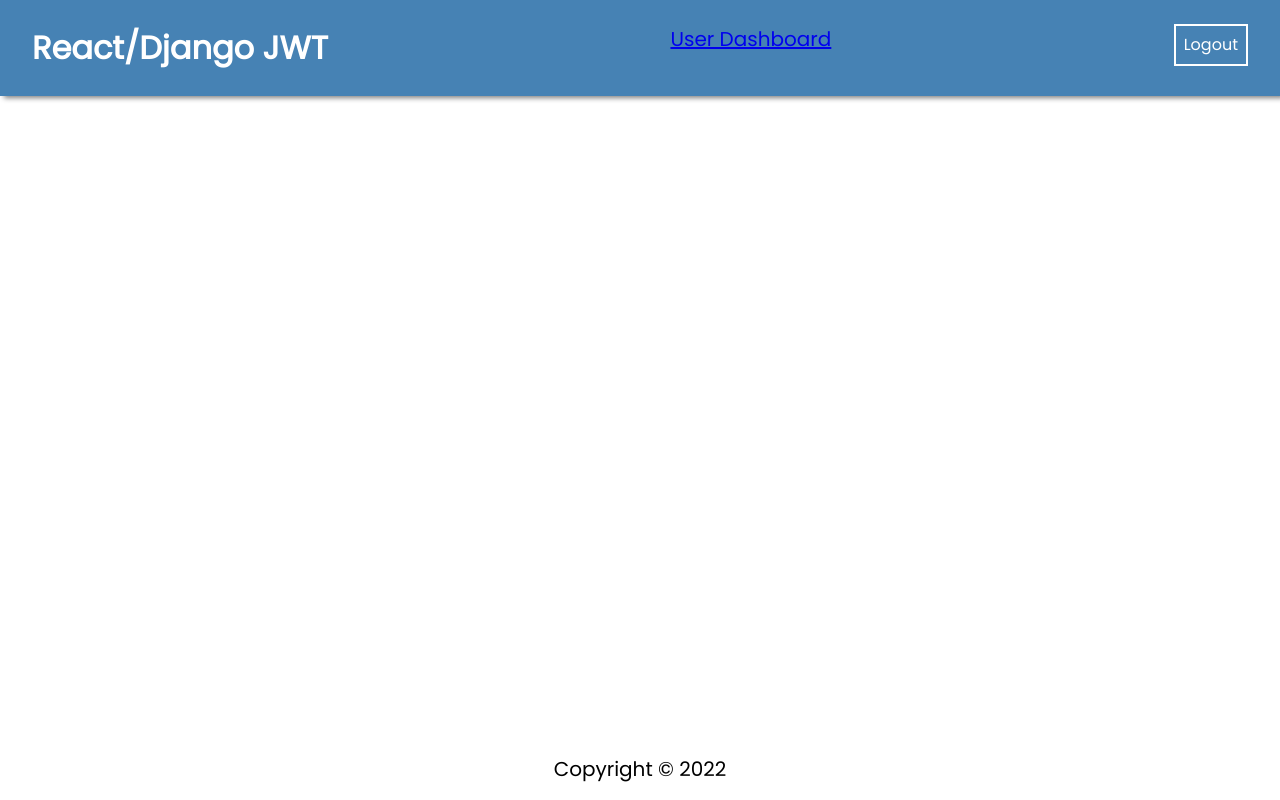
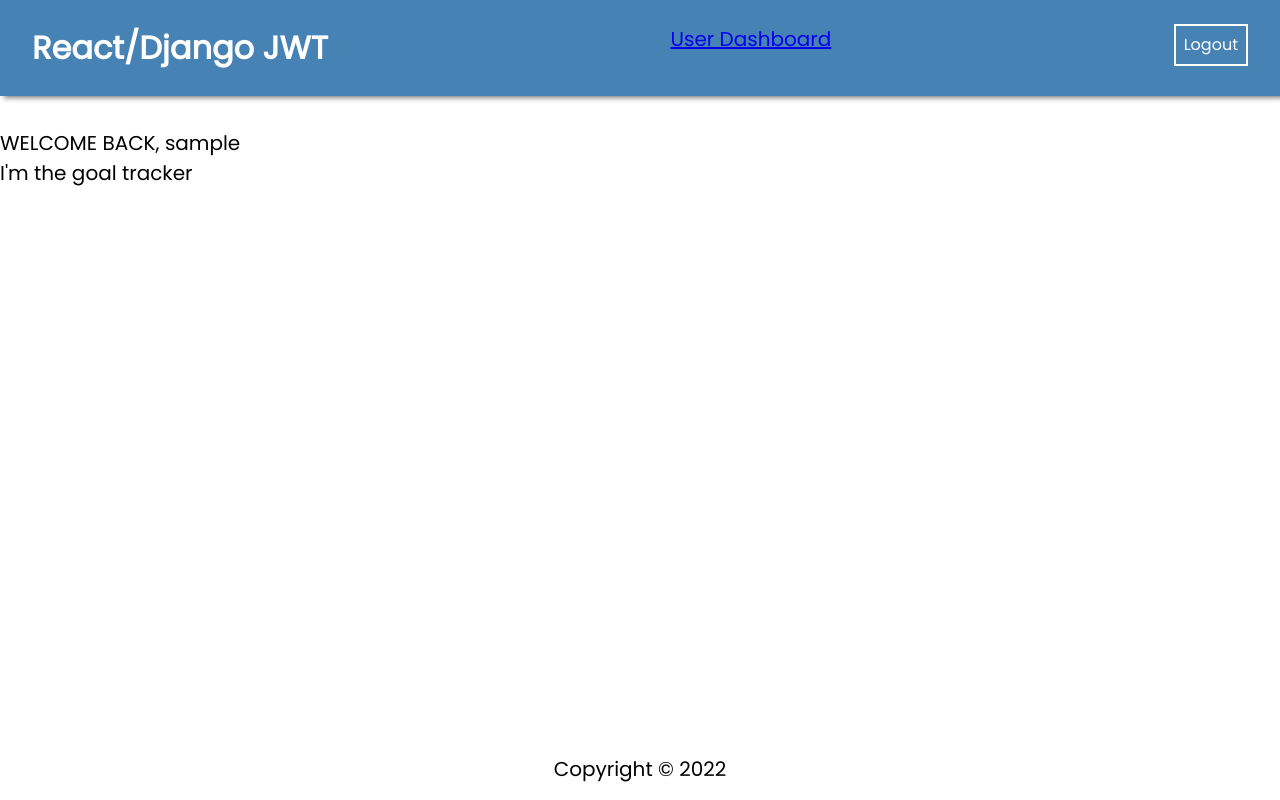
Before and after one commit to tjdanielson/capstone, a React (Create React App) app in the folder frontend/: page /profile in a window 1280 px wide. Built offline with nearby package versions, Linux system fonts and the light colour scheme; no server answers; sample sign-in values are in the browser's storage.

Commit message:
Added GoalTracker component and axios call to get userstats.

```diff
--- /dev/null
+++ b/frontend/src/components/GoalTracker/GoalTracker.jsx
@@ -0,0 +1,15 @@
+import React from "react";
+import { useEffect, useState } from "react";
+import useAuth from "../../hooks/useAuth";
+
+import axios from "axios";
+
+const GoalTracker = (props) => {
+  return (
+    <div>
+      <p>I'm the goal tracker</p>
+    </div>
+  );
+};
+
+export default GoalTracker;
--- a/frontend/src/pages/HomePage/UserDashboard.js
+++ b/frontend/src/pages/HomePage/UserDashboard.js
@@ -1,11 +1,36 @@
 import React from "react";
 import { useEffect, useState } from "react";
 import useAuth from "../../hooks/useAuth";
+import GoalTracker from "../../components/GoalTracker/GoalTracker";
 
 import axios from "axios";
 
 const UserDashboard = (props) => {
-  return <div></div>;
+  const [user, token] = useAuth();
+  const [userStats, setUserStats] = useState([]);
+
+  useEffect(() => {
+    makeGetRequest();
+  }, []);
+
+  async function makeGetRequest() {
+    try {
+      let response = await axios.get(
+        `http://127.0.0.1:8000/api/cleanups/userStats/${user.id}/`
+      );
+      console.log(response.data);
+      setUserStats(response.data);
+    } catch (ex) {
+      console.log("Oh no something didn't work right :(");
+    }
+  }
+
+  return (
+    <div>
+      <p>WELCOME BACK, {user.username}</p>
+      <GoalTracker />
+    </div>
+  );
 };
 
 export default UserDashboard;
```
